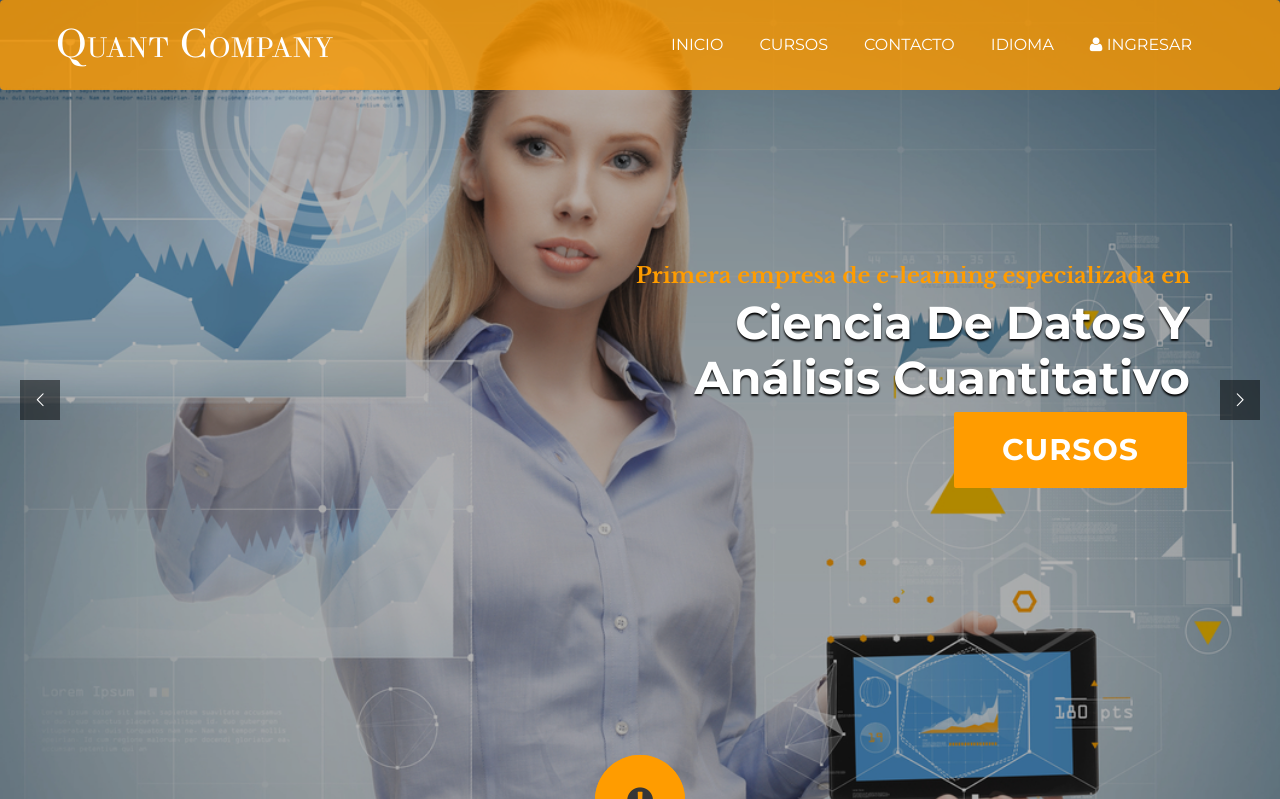
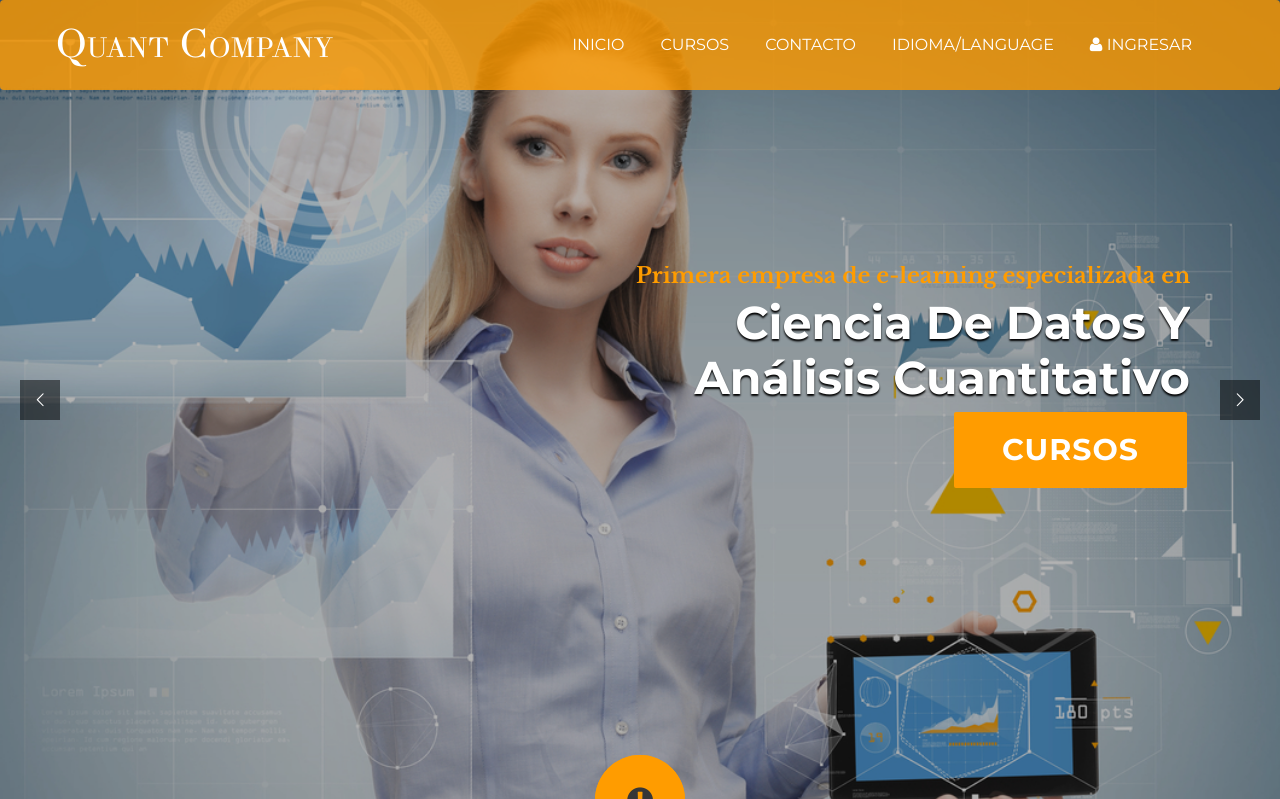
Before and after one commit to quantcompany/eduqc, a Django app: template index/templates/index/index.html in a window 1280 px wide. Shown: the top 799 px of the page. Run offline with Django 3.2, Linux system fonts and the light colour scheme; the template is opened without the code that fills it, so the values that code supplies are empty; some libraries are stand-ins or nearby versions.

Commit message:
Minor changes

```diff
--- a/templates/includes/navbar.html
+++ b/templates/includes/navbar.html
@@ -15,7 +15,7 @@
                 <li><a href="{% url 'index' %}">Inicio</a></li>
                 <li><a href="{% url 'courses:index' %}">Cursos</a>
                 <li><a href="{% url 'contact' %}">Contacto</a></li>
-                <li><a href="#">Idioma</a>
+                <li><a href="#">Idioma/Language</a>
                     <ul class="sub-menu">
                         <li><a href="#"><span class="flag-icon flag-icon-es"></span> Español <i class="fa fa-check pull-right"></i></a></li>
                         <li><a href="#"><span class="flag-icon flag-icon-us"></span> English</a></li>
--- a/users/models.py
+++ b/users/models.py
@@ -69,7 +69,7 @@ class User(AbstractEmailUser):
 
 class Student(User):
     default_credentials = """<p>
-        Para recibir tus clases, debes ingresar a <a href="#">www.wiziq.com/quantcompany</a> con las siguientes credenciales:
+        Para recibir tus clases, debes ingresar a <a href="http://quantcompany.wiziq.com/">http://quantcompany.wiziq.com/</a> con las siguientes credenciales:
         <br/>
         Usuario: ########
         Password: ########
```
